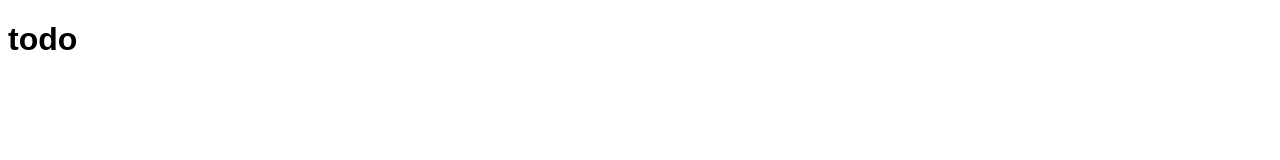
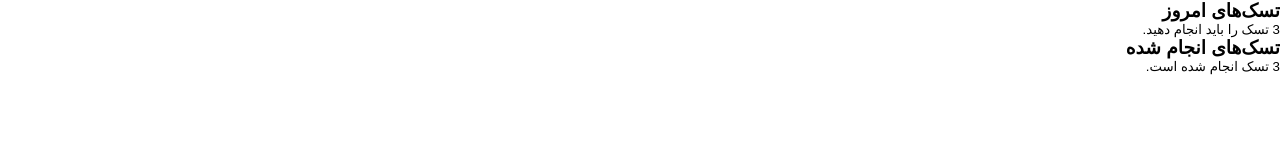
Before and after one commit to Parsavazifeh/Quera-Project-2, a plain HTML site: page index.html in a window 1280 px wide. Drawn offline with Linux system fonts and the light colour scheme; a web font is replaced by a local one.

Commit message:
Updated Main

```diff
--- a/assets/css/main.css
+++ b/assets/css/main.css
@@ -7,6 +7,23 @@
     font-style: normal;
   }
 
+  *{
+    margin: 0;
+    padding: 0;
+  }
+
   body {
     font-family: 'YekanBakh', sans-serif;
   }
+
+  main {
+    max-width: 80%
+  }
+
+  h3 {
+    font-weight: 800;
+  }
+
+  h5 {
+    font-weight: 400;
+  }
--- a/index.html
+++ b/index.html
@@ -1,5 +1,5 @@
 <!DOCTYPE html>
-<html lang="en">
+<html lang="fa" dir="rtl">
 <head>
     <meta charset="UTF-8">
     <meta name="viewport" content="width=device-width, initial-scale=1.0">
@@ -8,8 +8,20 @@
     <title>Document</title>
 </head>
 <body>
-    <h1>
-        todo
-    </h1>
+    <!-- <sidebar></sidebar> -->
+    <main class="main-section">
+        <h3>
+            تسک‌های امروز
+        </h3>
+        <h5>
+            <span>3 </span>تسک را باید انجام دهید.
+        </h5>
+        <h3>
+            تسک‌های انجام شده
+        </h3>
+        <h5>
+            <span>3 </span>تسک انجام شده است.
+        </h5>
+    </main>
 </body>
 </html>
```
